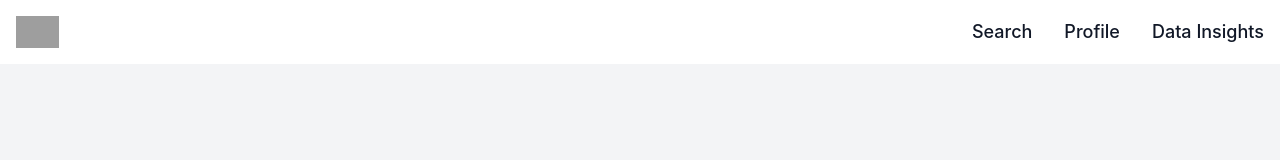
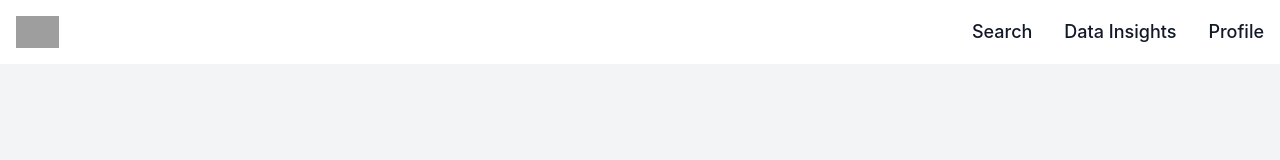
Before and after one commit to cfgcolumbus24/Team-21, a React (Vite) app in the folder frontend/: page / in a window 1280 px wide. Shown: the top 160 px of the page. Built offline with nearby package versions, Linux system fonts and the light colour scheme; no server answers; grey boxes are pictures that could not be loaded.

Commit message:
changing the button over

```diff
--- a/frontend/src/components/NavBar.jsx
+++ b/frontend/src/components/NavBar.jsx
@@ -15,10 +15,10 @@ const NavBar = () => {
                         <NavLink to="/" className="block py-2 px-3 text-gray-900 rounded hover:bg-gray-100 md:hover:bg-transparent md:border-0 md:hover:text-blue-700 md:p-0 dark:text-white md:dark:hover:text-blue-500 dark:hover:bg-gray-700 dark:hover:text-white md:dark:hover:bg-transparent text-lg">Search</NavLink>
                     </li>
                     <li>
-                        <NavLink to="/profile" className="block py-2 px-3 text-gray-900 rounded hover:bg-gray-100 md:hover:bg-transparent md:border-0 md:hover:text-blue-700 md:p-0 dark:text-white md:dark:hover:text-blue-500 dark:hover:bg-gray-700 dark:hover:text-white md:dark:hover:bg-transparent text-lg">Profile</NavLink>
+                        <NavLink to="/data" className="block py-2 px-3 text-gray-900 rounded hover:bg-gray-100 md:hover:bg-transparent md:border-0 md:hover:text-blue-700 md:p-0 dark:text-white md:dark:hover:text-blue-500 dark:hover:bg-gray-700 dark:hover:text-white md:dark:hover:bg-transparent text-lg">Data Insights</NavLink>
                     </li>
                     <li>
-                        <NavLink to="/data" className="block py-2 px-3 text-gray-900 rounded hover:bg-gray-100 md:hover:bg-transparent md:border-0 md:hover:text-blue-700 md:p-0 dark:text-white md:dark:hover:text-blue-500 dark:hover:bg-gray-700 dark:hover:text-white md:dark:hover:bg-transparent text-lg">Data Insights</NavLink>
+                        <NavLink to="/profile" className="block py-2 px-3 text-gray-900 rounded hover:bg-gray-100 md:hover:bg-transparent md:border-0 md:hover:text-blue-700 md:p-0 dark:text-white md:dark:hover:text-blue-500 dark:hover:bg-gray-700 dark:hover:text-white md:dark:hover:bg-transparent text-lg">Profile</NavLink>
                     </li>
 
       </ul>
```
